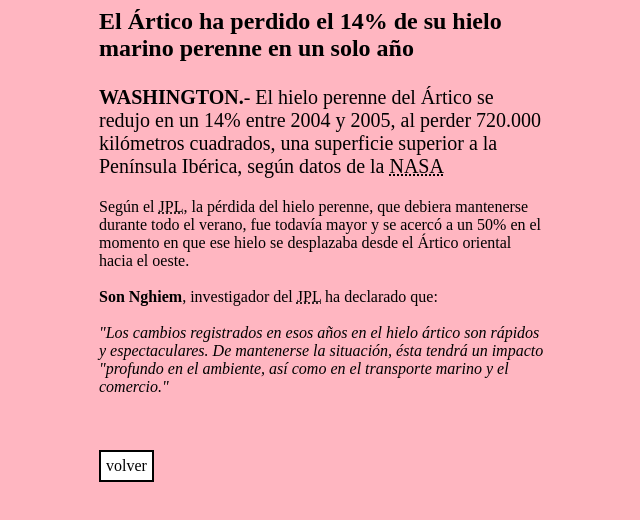
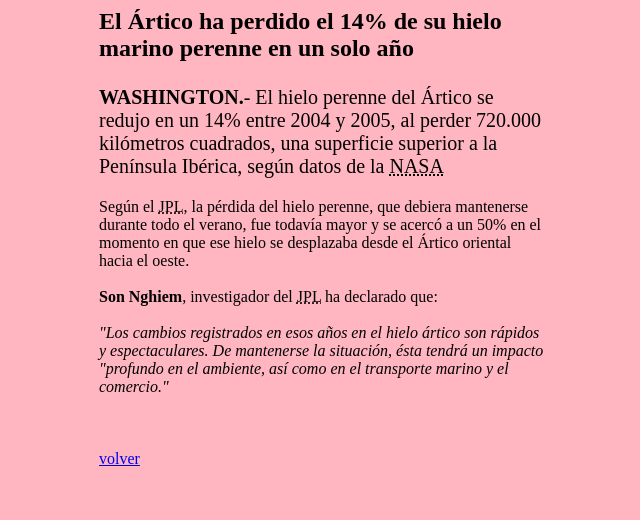
Before and after one commit to ClaMiGeSuL/ejerciciosdehtml2, a plain HTML site: page punto1.html in a window 1280 px wide. Shown: the whole page, without its empty margins (316-956 px from the left). Drawn offline with Linux system fonts and the light colour scheme.

Commit message:
Update punto1.html

```diff
--- a/punto1.html
+++ b/punto1.html
@@ -62,7 +62,7 @@ marino y el comercio."</em>
 
  </br></br>
         </br></br>
-        <a href="https://ClaMiGeSuL.github.io/ejerciciosdehtml2/index.html" class="enlace-cuadrado" >volver</a>
+        <a href="https://ClaMiGeSuL.github.io/ejerciciosdehtml2/index.html" >volver</a>
         </br></br>
 </body>
 
```
